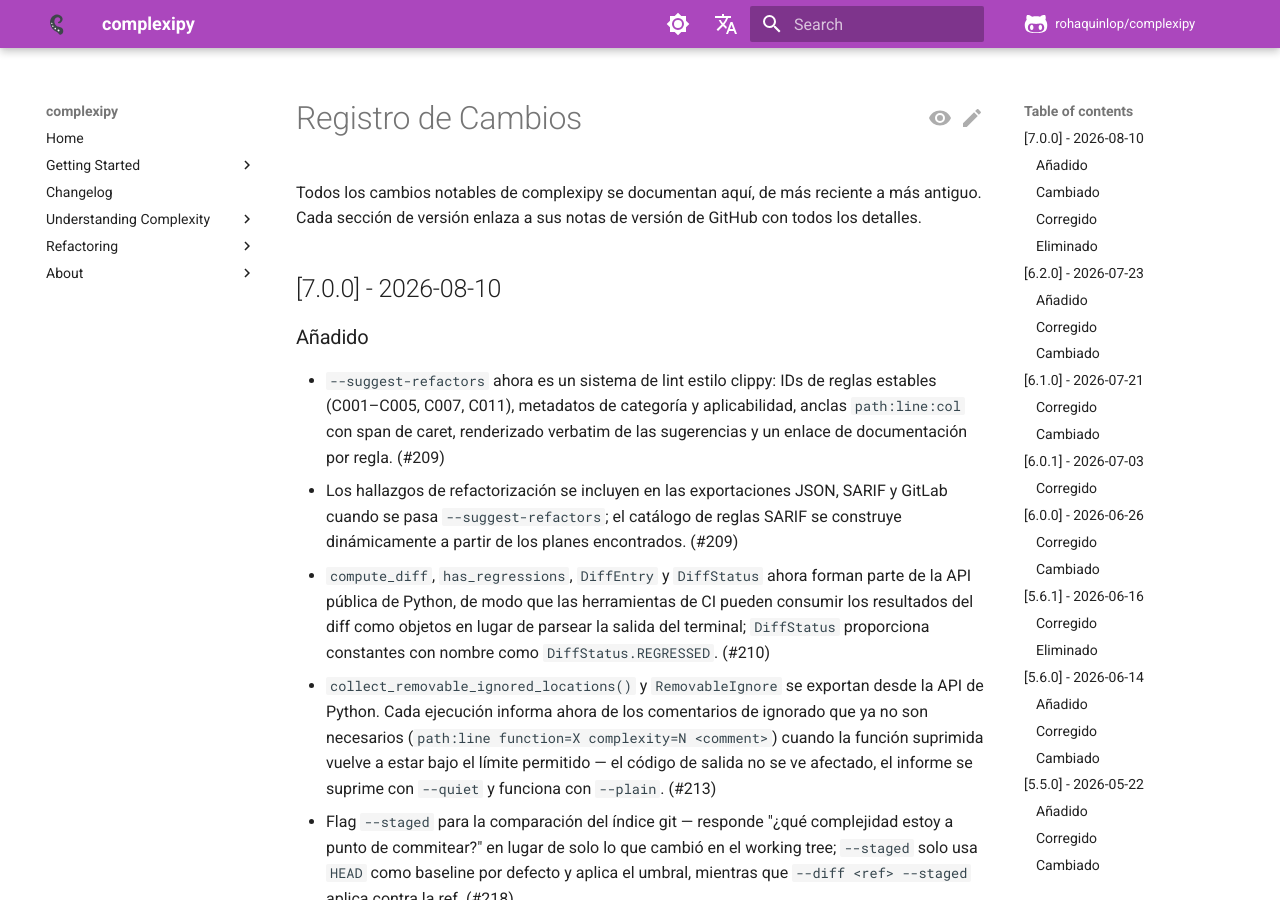
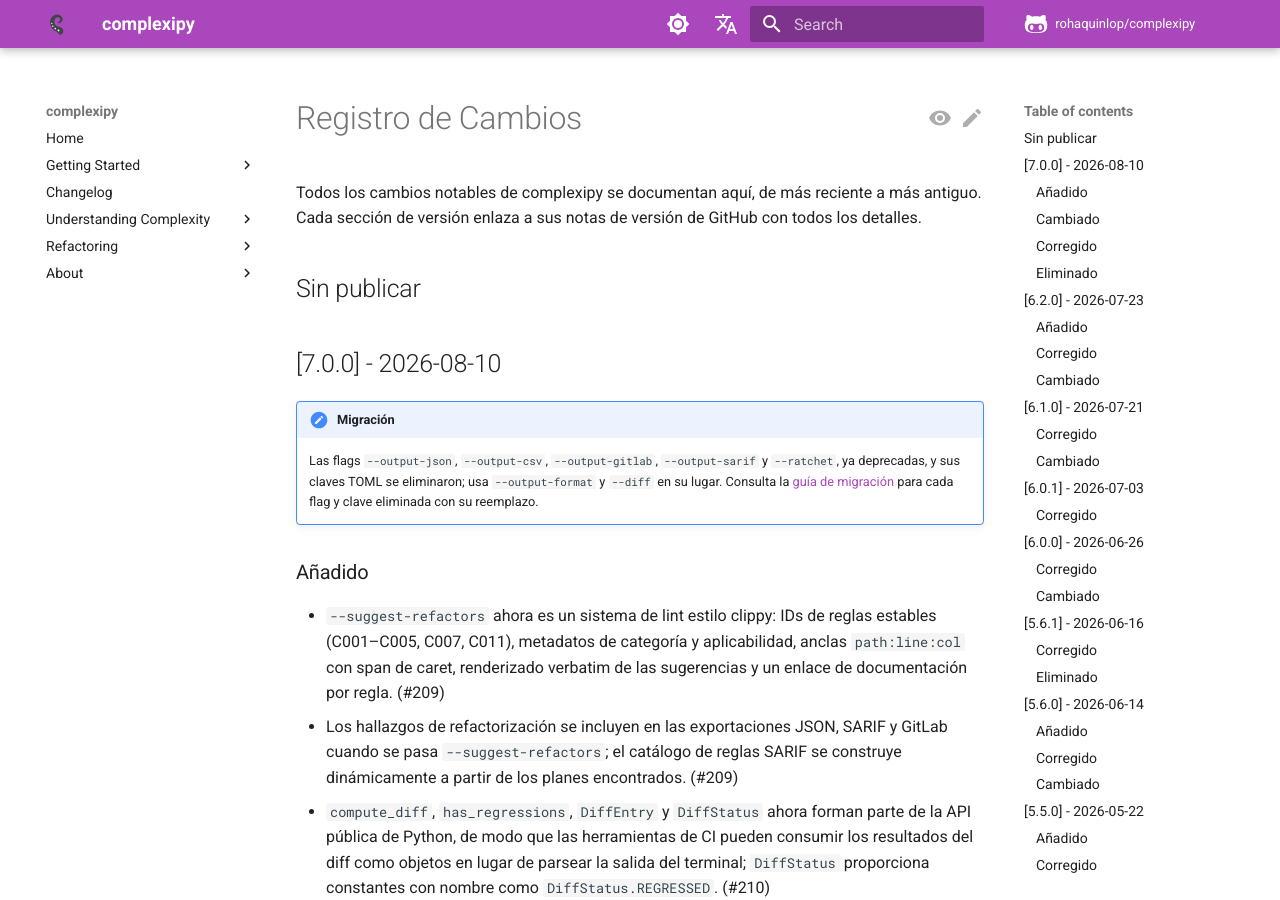
Before and after one commit to rohaquinlop/complexipy, an MkDocs documentation site: the page built from docs/es/changelog.md, in a window 1280 px wide and 900 px high. Built offline with MkDocs 1.6.1 and Material for MkDocs 9.7.7, drawn with Linux system fonts in a browser that asks for light colours; comment, search, counter and statistics services are not loaded.

Commit message:
docs(changelog): add 7.0.0 migration callout

```diff
--- a/docs/es/changelog.md
+++ b/docs/es/changelog.md
@@ -4,7 +4,17 @@ Todos los cambios notables de complexipy se documentan aquí, de más reciente
 a más antiguo. Cada sección de versión enlaza a sus notas de versión de
 GitHub con todos los detalles.
 
+## Sin publicar
+
 ## [7.0.0] - 2026-08-10
+
+!!! note "Migración"
+
+    Las flags `--output-json`, `--output-csv`, `--output-gitlab`,
+    `--output-sarif` y `--ratchet`, ya deprecadas, y sus claves TOML se
+    eliminaron; usa `--output-format` y `--diff` en su lugar. Consulta la
+    [guía de migración](https://rohaquinlop.github.io/complexipy/es/migracion/)
+    para cada flag y clave eliminada con su reemplazo.
 
 ### Añadido
 
```
Also changed, not shown: CHANGELOG.md (+10 -0 lines).
